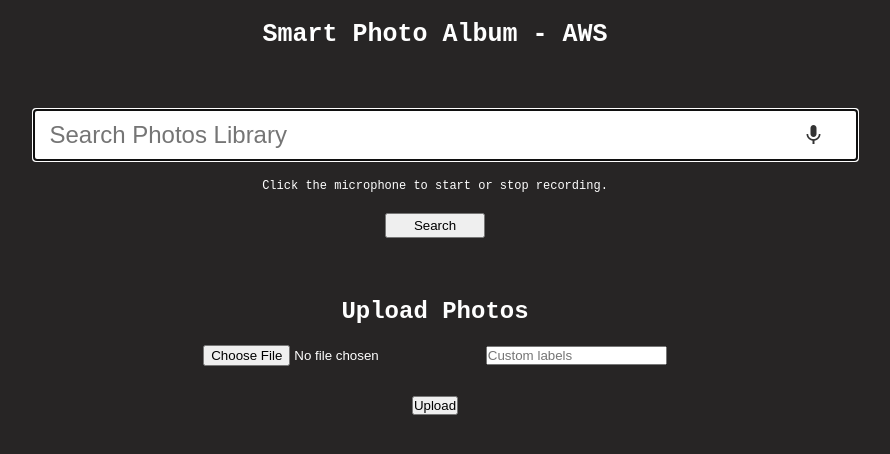
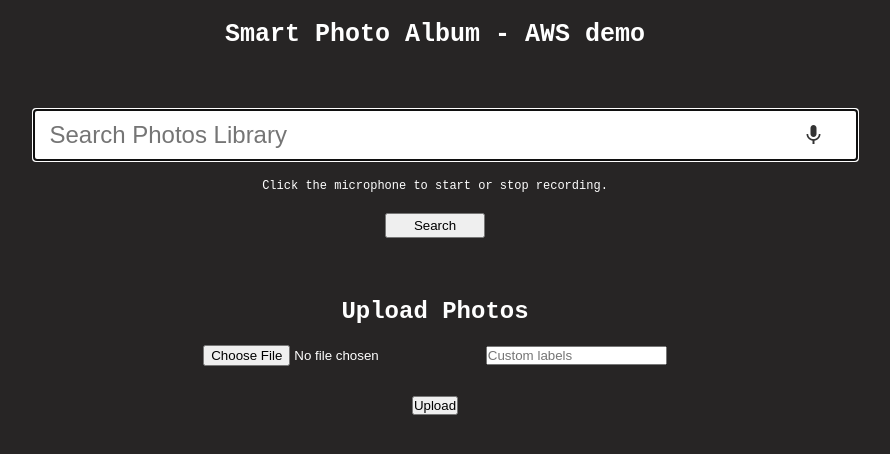
Before and after one commit to mayankrb/smart-photo-finder, a plain HTML site: page FrontEnd/index.html in a window 1280 px wide. Shown: the whole page, without its empty margins (205-1095 px from the left). Drawn offline with nearby package versions, Linux system fonts and the light colour scheme.

Commit message:
Update index.html

```diff
--- a/FrontEnd/index.html
+++ b/FrontEnd/index.html
@@ -22,7 +22,7 @@
     </head>
     <center>
         <header class="photos_title">
-            Smart Photo Album - AWS
+            Smart Photo Album - AWS demo
         </header>
     </center>
     <body>
```
